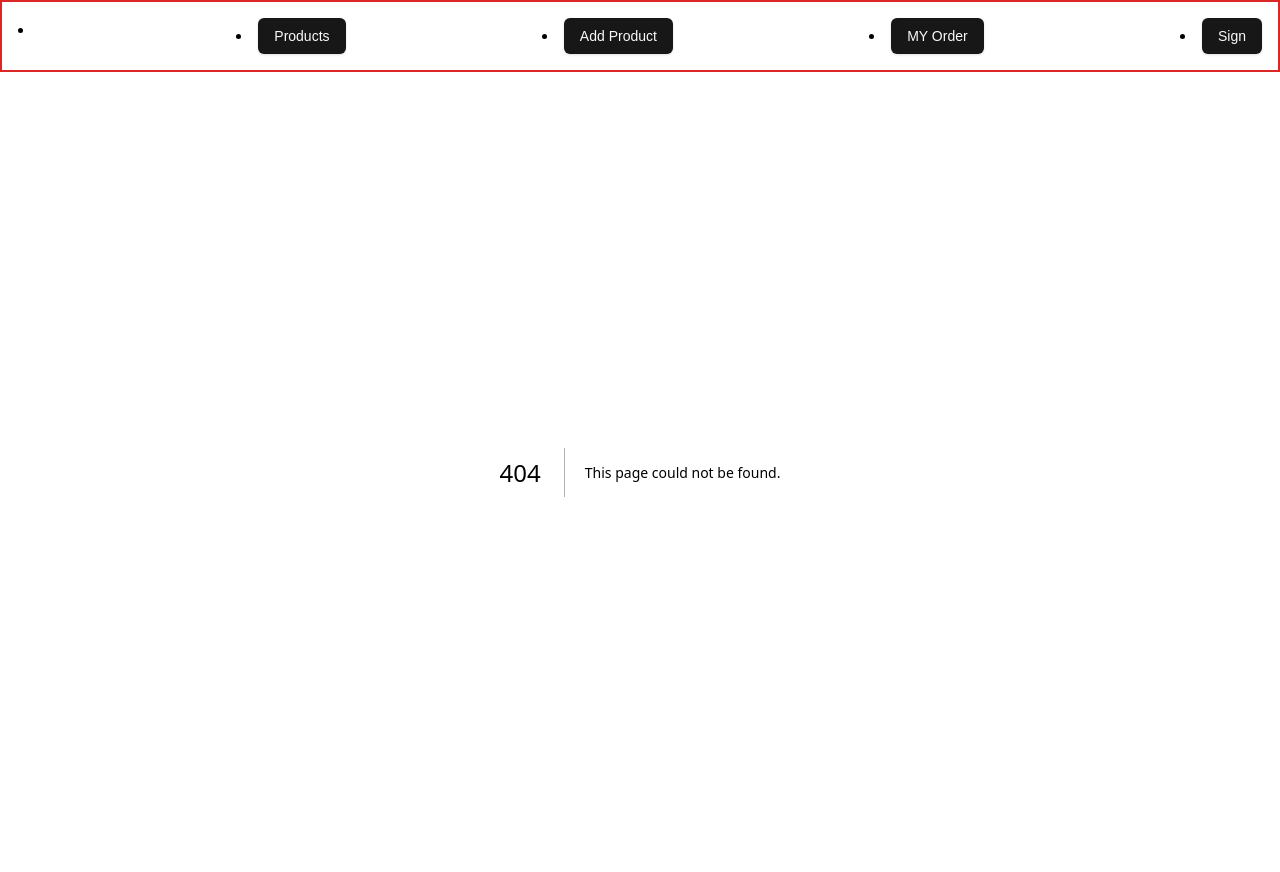
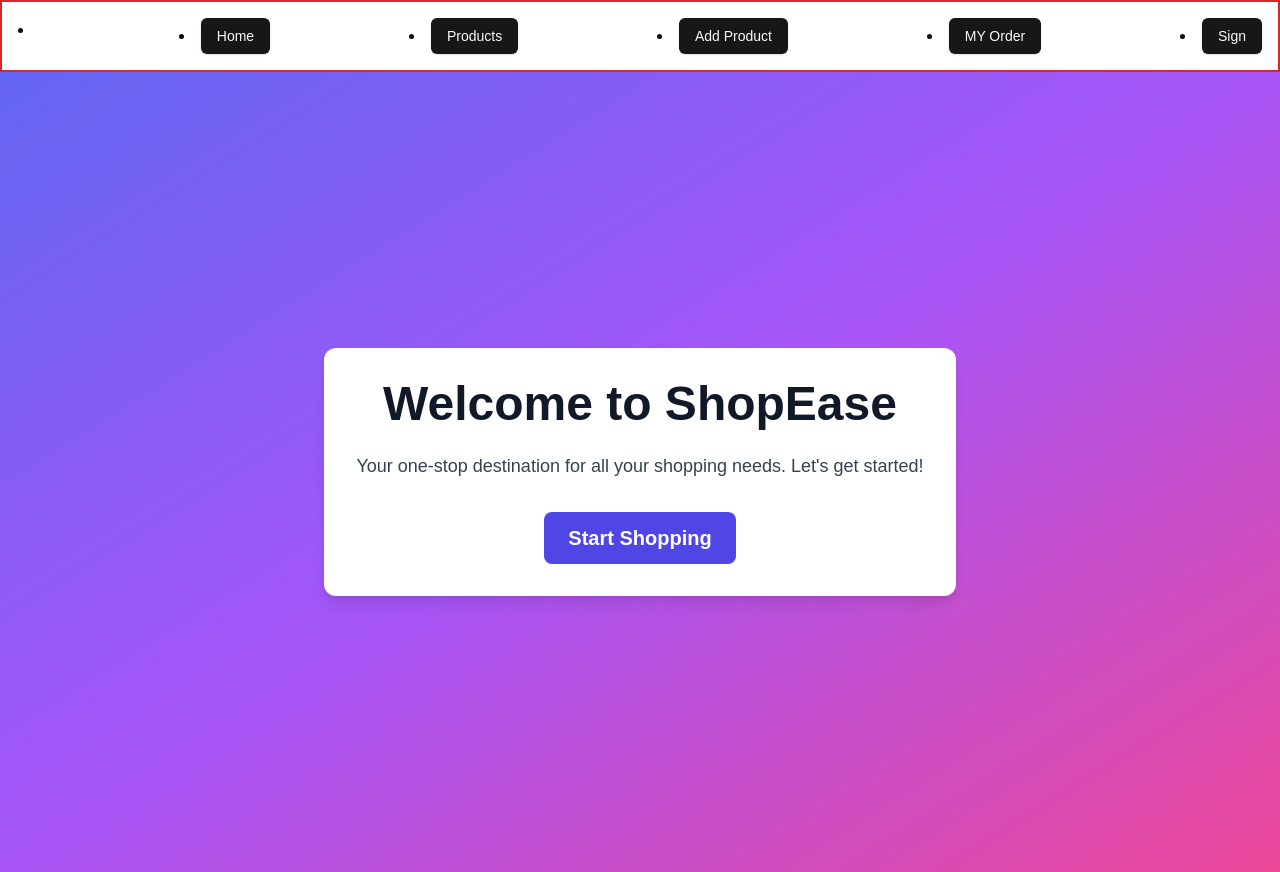
Before and after one commit to gauravbhatt9854/eCommerce, a Next.js app: page /components/home in a window 1280 px wide. Before the commit this address had no page. Built offline with nearby package versions, Linux system fonts and the light colour scheme.

Commit message:
feat: add Home page component and navigation link; enhance product fetching with loading state

```diff
--- /dev/null
+++ b/app/components/home/page.tsx
@@ -0,0 +1,30 @@
+"use client";
+
+const HomePage = () => {
+  const handleStartShopping = () => {
+    // Redirect to the products page or any other shopping page
+    window.location.href = "/components/products";
+  };
+
+  return (
+    <div className="min-h-screen bg-gradient-to-br from-indigo-500 via-purple-500 to-pink-500 flex items-center justify-center">
+      <div className="text-center p-8 bg-white shadow-lg rounded-xl">
+        <h1 className="text-5xl font-extrabold text-gray-900 mb-6">
+          Welcome to ShopEase
+        </h1>
+        <p className="text-lg text-gray-700 mb-8">
+          Your one-stop destination for all your shopping needs. Let's get
+          started!
+        </p>
+        <button
+          onClick={handleStartShopping}
+          className="px-6 py-3 bg-indigo-600 text-white text-xl font-semibold rounded-lg hover:bg-indigo-700 transition duration-300"
+        >
+          Start Shopping
+        </button>
+      </div>
+    </div>
+  );
+};
+
+export default HomePage;
--- a/app/components/nav/page.tsx
+++ b/app/components/nav/page.tsx
@@ -20,6 +20,11 @@ const Nav = () => {
     <div  className="flex justify-between border-2 border-red-600 p-4">
     <NavigationMenuItem>
       <UserButton />
+    </NavigationMenuItem>
+    <NavigationMenuItem>
+      <Link href="/">
+        <Button>Home</Button>
+      </Link>
     </NavigationMenuItem>
     <NavigationMenuItem>
       <Link href="/components/products">
--- a/app/components/products/page.tsx
+++ b/app/components/products/page.tsx
@@ -12,27 +12,45 @@ const ProductsPage = () => {
   const router = useRouter();
   const [products, setProducts] = useState<Product[]>([]);
 
+  const [isLoading, setIsLoading] = useState(false);
+
   useEffect(() => {
     const fetchProducts = async () => {
-      const res = await fetch('/api/products',{
+      try {
+        setIsLoading(true);
+        const res = await fetch('/api/products', {
           method: 'GET',
           headers: {
             'Content-Type': 'application/json',
           },
         });
+        if (!res.ok) {
+          throw new Error('Failed to fetch products');
+        }
         const data = await res.json();
         setProducts(data);
+      } catch (error) {
+        console.error(error);
+      } finally {
+        setIsLoading(false);
+      }
     };
 
     fetchProducts();
   }, []);
-
   function descHandler(id: string) {
     const currentPath = window.location.pathname; // Get current path
     const newPath = `${currentPath}/${id}`; // Append `/id` to the current path
     router.push(newPath); // Navigate to the new path
   }
 
+  if (isLoading) {
+    return (
+      <div className="flex justify-center items-center h-screen">
+        <p className="text-2xl font-semibold">Loading...</p>
+      </div>
+    );
+  }
   return (
     <div className="max-w-7xl mx-auto px-4 sm:px-6 lg:px-8 py-12">
       <h1 className="text-3xl font-bold text-center mb-8">Products</h1>
--- a/app/page.tsx
+++ b/app/page.tsx
@@ -1,19 +1,13 @@
 "use client"
 import { UserButton, useUser } from '@clerk/nextjs'
-import { useEffect } from "react";
-import PayPage from "@/app/components/payment/page"
-import CreateUser from './components/db/CreateUser';
-import { auth } from '@clerk/nextjs/server';
-import ProductsPage from "@/app/components/products/page";
+import HomePage from './components/home/page';
 
 
 export default function Home() {
   const { user } = useUser();
   return (
     <div className="h-screen w-screen p-10">
-      {/* <PayPage></PayPage> */}
-      {/* <CreateUser></CreateUser> */}
-      {/* <ProductsPage></ProductsPage> */}
+      <HomePage />
     </div>
   );
 }
--- a/app/sign-in/[[...sign-in]]/page.tsx
+++ b/app/sign-in/[[...sign-in]]/page.tsx
@@ -1,5 +1,7 @@
 import { SignIn } from '@clerk/nextjs'
 
 export default function Page() {
-  return <SignIn />
+  return <div className="flex justify-center items-center h-screen">
+    <SignIn />
+  </div>
 }
--- a/app/sign-up/[[...sign-up]]/page.tsx
+++ b/app/sign-up/[[...sign-up]]/page.tsx
@@ -1,12 +1,11 @@
 "use client";
-import { SignUp} from "@clerk/nextjs";
+import { SignUp } from "@clerk/nextjs";
 
 const SignupPage = () => {
 
-  return (
-
-    <SignUp></SignUp>
-  );
-};
+  return <div className="flex justify-center items-center h-screen">
+    <SignUp />
+  </div>
+}
 
 export default SignupPage;
```
Lines whose indentation alone changed are shown as unchanged.
